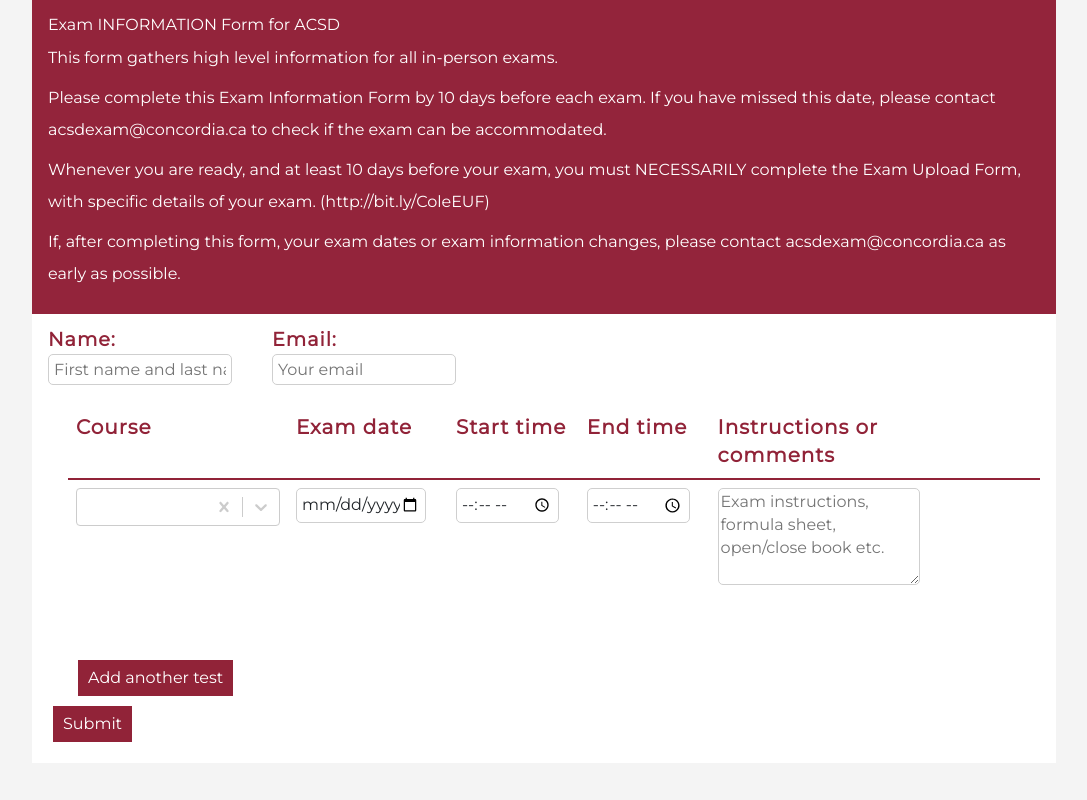
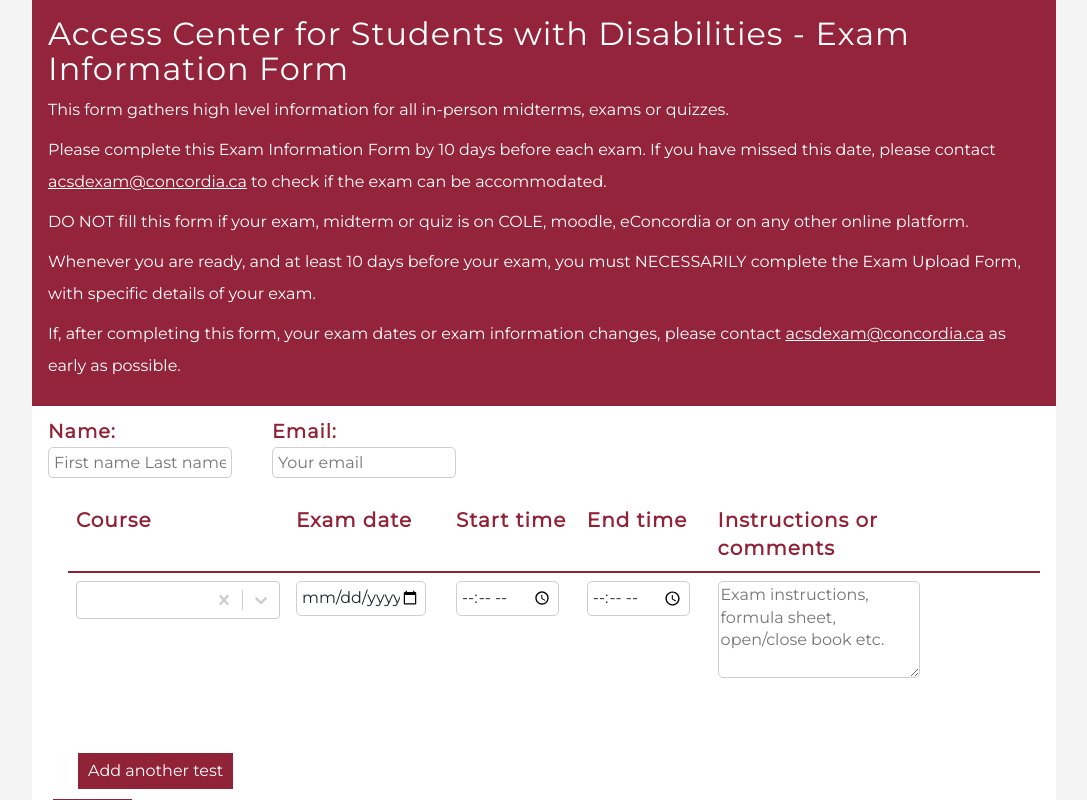
Before and after one commit to vishal-handa/Exams-Form, a React (Create React App) app in the folder exams-form/: page / in a window 1280 px wide. Shown: the whole page, without its empty margins (96-1183 px from the left). Built offline with nearby package versions, Linux system fonts and the light colour scheme.

Commit message:
title page update

```diff
--- a/exams-form/src/components/ExamForm.js
+++ b/exams-form/src/components/ExamForm.js
@@ -165,7 +165,7 @@
             <Label htmlFor="name">Name: </Label>
             <Input
               id="name"
-              placeholder="First name and last name"
+              placeholder="First name Last name"
               value={Inputs.name}
               onChange={(ev) => handleNameInput(ev)}
               required
--- a/exams-form/src/components/Title.js
+++ b/exams-form/src/components/Title.js
@@ -4,24 +4,37 @@
 const Title = () => {
   return (
     <Wrapper>
-      <h1>Exam INFORMATION Form for ACSD</h1>
-      <p>This form gathers high level information for all in-person exams.</p>
+      <H1>
+        Access Center for Students with Disabilities - Exam Information Form
+      </H1>
+      <p>
+        This form gathers high level information for all in-person midterms,
+        exams or quizzes.
+      </p>
 
       <p>
         Please complete this Exam Information Form by 10 days before each exam.
-        If you have missed this date, please contact acsdexam@concordia.ca to
+        If you have missed this date, please contact{" "}
+        <a href="mailto:acsdexam@concordia.ca">acsdexam@concordia.ca</a> to
         check if the exam can be accommodated.
+      </p>
+
+      <p>
+        DO NOT fill this form if your exam, midterm or quiz is on COLE, moodle,
+        eConcordia or on any other online platform.
       </p>
 
       <p>
         Whenever you are ready, and at least 10 days before your exam, you must
         NECESSARILY complete the Exam Upload Form, with specific details of your
-        exam. (http://bit.ly/ColeEUF)
+        exam.
       </p>
 
       <p>
         If, after completing this form, your exam dates or exam information
-        changes, please contact acsdexam@concordia.ca as early as possible.
+        changes, please contact{" "}
+        <a href="mailto:acsdexam@concordia.ca">acsdexam@concordia.ca</a> as
+        early as possible.
       </p>
     </Wrapper>
   );
@@ -30,7 +43,8 @@
 const Wrapper = styled.div`
   background-color: #93243b;
   color: white;
-  p {
+  p,
+  a {
     color: white;
     line-height: 2;
     font-family: "Montserrat", sans-serif;
@@ -39,7 +53,19 @@
   h2 {
     font-family: "Montserrat", sans-serif;
   }
+  a {
+    text-decoration: underline;
+  }
   padding: 1rem;
 `;
 
+const H1 = styled.h1`
+  color: white;
+  font-size: 2em;
+  text-transform: none;
+  letter-spacing: 1px;
+  font-family: "Montserrat", sans-serif;
+  margin-bottom: 5px;
+`;
+
 export default Title;
```
